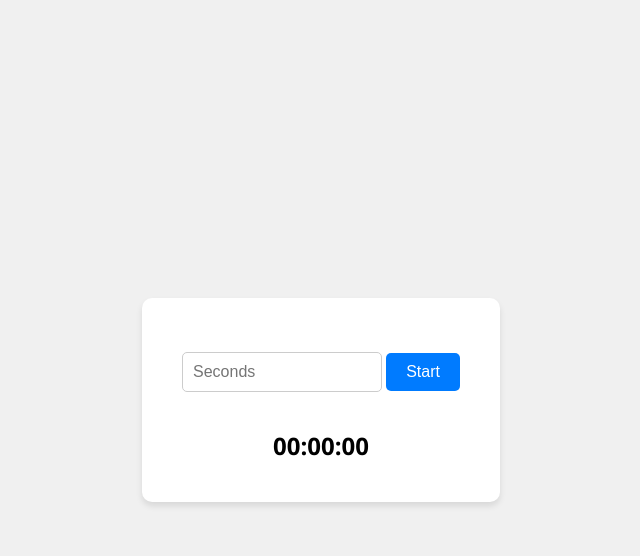
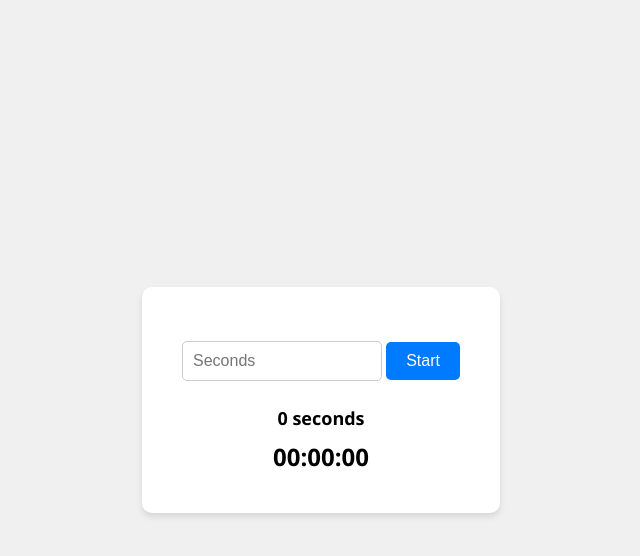
Before and after one commit to xonika9/precise-timer-test-task, a plain HTML site: page index.html in a window 1280 px wide. Both pictures are taken after a click on the button "Start". Shown: the whole page, without its empty margins (319-959 px from the left). Drawn offline with Linux system fonts and the light colour scheme.

Commit message:
add display entered value, check 0 and 1 seconds

```diff
--- a/index.css
+++ b/index.css
@@ -47,9 +47,15 @@ body {
   background-color: #0056b3;
 }
 
+.entered-value {
+  margin-top: 25px;
+  font-weight: bold;
+  font-size: 18px;
+}
+
 .timer {
   display: inline-block;
-  margin-top: 15px;
+  margin-top: 10px;
   font-weight: bold;
   font-size: 24px;
 }
--- a/index.html
+++ b/index.html
@@ -16,8 +16,7 @@
 
       <button class="button">Start</button>
 
-      <br />
-      <br />
+      <div class="entered-value"></div>
 
       <span class="timer">00:00:00</span>
     </div>
--- a/index.js
+++ b/index.js
@@ -1,6 +1,7 @@
 const inputEl = document.querySelector('input');
 const buttonEl = document.querySelector('button');
 const timerEl = document.querySelector('span');
+const enteredValueEl = document.querySelector('.entered-value');
 
 const formatTime = (seconds) => {
   const hours = Math.floor(seconds / 3600);
@@ -37,12 +38,18 @@ inputEl.addEventListener('input', () => {
 inputEl.addEventListener('keydown', (event) => {
   if (event.key === 'Enter') {
     event.preventDefault();
-    animateTimer(Number(inputEl.value));
+    const seconds = Number(inputEl.value);
+    animateTimer(seconds);
+    enteredValueEl.textContent =
+      seconds === 1 ? '1 second' : `${seconds} seconds`;
     inputEl.value = '';
   }
 });
 
 buttonEl.addEventListener('click', () => {
-  animateTimer(Number(inputEl.value));
+  const seconds = Number(inputEl.value);
+  animateTimer(seconds);
+  enteredValueEl.textContent =
+    seconds === 1 ? '1 second' : `${seconds} seconds`;
   inputEl.value = '';
 });
```
